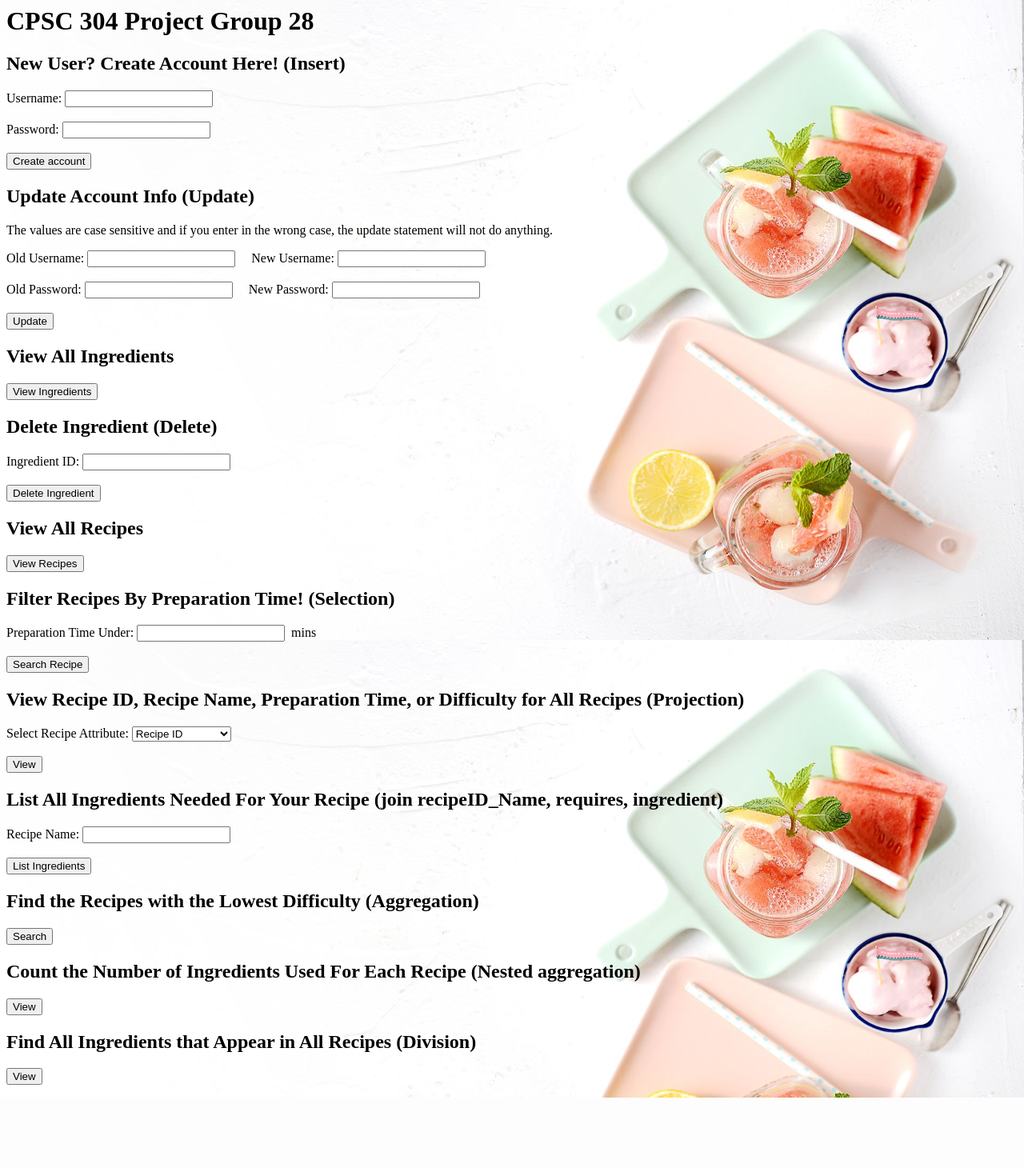
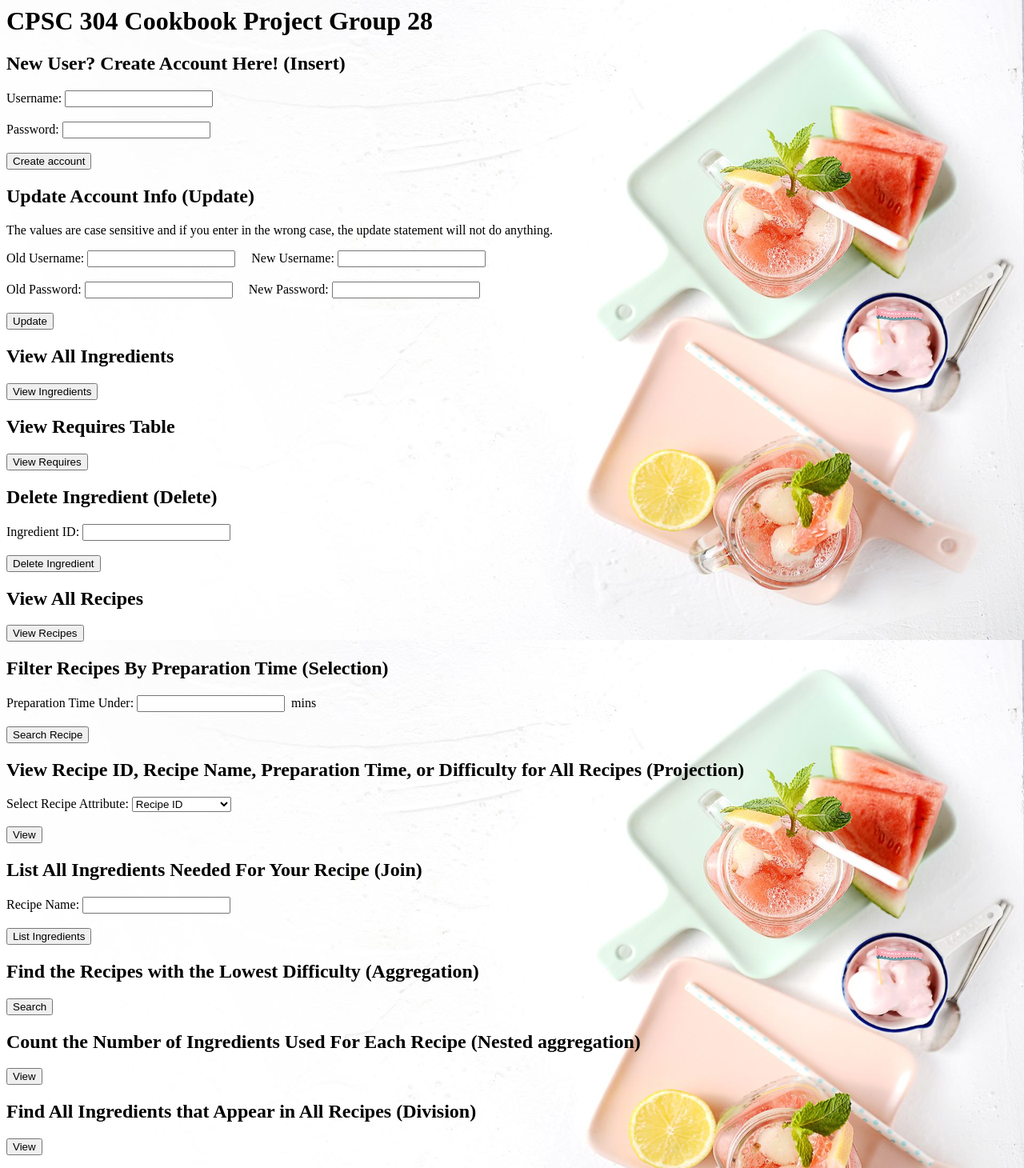
Before and after one commit to sherrywang615/Cookbook, a PHP site: page / in a window 1280 px wide. Shown: the whole page at 80% size. Before the commit the page ends 1372 px from the top, so only its background shows below. Run offline with PHP 8.4, Linux system fonts and the light colour scheme.

Commit message:
Added Requires table

```diff
--- a/CreateTables.sql
+++ b/CreateTables.sql
@@ -46,7 +46,6 @@ FOREIGN KEY (recipeID) REFERENCES Recipe_1
 ON DELETE CASCADE,
 FOREIGN KEY (ingredientID) REFERENCES Ingredient
 ON DELETE CASCADE);
-
 
 INSERT INTO Users VALUES ('user_1', 'qwe', '123');
 INSERT INTO Users VALUES ('user_2', 'asd', '1234');
--- a/index.php
+++ b/index.php
@@ -6,7 +6,7 @@
 </head>
 
 <body>
-    <h1>CPSC 304 Project Group 28 </h1>
+    <h1>CPSC 304 Cookbook Project Group 28 </h1>
     <h2>New User? Create Account Here! (Insert)</h2>
     <form method="POST" action="index.php">
         <!--refresh page when submitted-->
@@ -40,6 +40,14 @@
         <input type="submit" value="View Ingredients" name="viewIngredientSubmit">
     </form>
 
+    <h2>View Requires Table </h2>
+    <form method="GET" action="index.php">
+        <!--refresh page when submitted-->
+        <input type="hidden" id="viewRequiresRequest" name="viewRequiresRequest">
+
+        <input type="submit" value="View Requires" name="viewRequiresSubmit">
+    </form>
+
     <h2>Delete Ingredient (Delete)</h2>
     <form method="POST" action="index.php">
         <!--refresh page when submitted-->
@@ -57,7 +65,7 @@
         <input type="submit" value="View Recipes" name="viewRecipeSubmit">
     </form>
 
-    <h2>Filter Recipes By Preparation Time! (Selection) </h2>
+    <h2>Filter Recipes By Preparation Time (Selection) </h2>
     <form method="GET" action="index.php">
         <!--refresh page when submitted-->
         <input type="hidden" id="filterRecipePreparationTimeRequest" name="filterRecipePreparationTimeRequest">
@@ -83,7 +91,7 @@
     </form>
 
 
-    <h2>List All Ingredients Needed For Your Recipe (join recipeID_Name, requires, ingredient)</h2>
+    <h2>List All Ingredients Needed For Your Recipe (Join)</h2>
     <form method="GET" action="index.php">
         <!--refresh page when submitted-->
         <input type="hidden" id="listIngredientsRequest" name="listIngredientsRequest">
@@ -326,6 +334,23 @@
         echo "</table>";
     }
 
+    function printRequires_1()
+    {
+        global $db_conn;
+
+        $result = executePlainSQL("SELECT * FROM Requires_1");
+
+        echo "Requires_1 Table";
+        echo "<table>";
+        echo "<tr><th>Recipe ID</th><th>Ingredient ID</th></tr>";
+
+        while ($row = OCI_Fetch_Array($result, OCI_BOTH)) {
+            echo "<tr><td>" . $row[0] . "</td><td>" . $row[1] . "</td></tr>"; //or just use "echo $row[0]"
+        }
+
+        echo "</table>";
+    }
+
     function handleDeleteIngredientRequest()
     {
         global $db_conn;
@@ -349,20 +374,28 @@
         if($attribute =='recipeID') {
             $result = executePlainSQL("SELECT recipeID FROM Recipe_1, Recipe_2, Recipe_3 WHERE Recipe_1.recipeName = Recipe_2.recipeName
             AND Recipe_2.preparationTime = Recipe_3.preparationTime");
+            echo "Attribute Table";
+            echo "<table>";
+            echo "<tr><th>Recipe ID</th></tr>";
         } else if($attribute =='recipeName') {
             $result = executePlainSQL("SELECT Recipe_1.recipeName FROM Recipe_1, Recipe_2, Recipe_3 WHERE Recipe_1.recipeName = Recipe_2.recipeName
             AND Recipe_2.preparationTime = Recipe_3.preparationTime");
+            echo "Attribute Table";
+            echo "<table>";
+            echo "<tr><th>Recipe Name</th></tr>";
         } else if($attribute =='preparationTime') {
             $result = executePlainSQL("SELECT Recipe_2.preparationTime FROM Recipe_1, Recipe_2, Recipe_3 WHERE Recipe_1.recipeName = Recipe_2.recipeName
             AND Recipe_2.preparationTime = Recipe_3.preparationTime");
+            echo "Attribute Table";
+            echo "<table>";
+            echo "<tr><th>Preparation Time</th></tr>";
         } else if($attribute =='difficulty') {
             $result = executePlainSQL("SELECT diffculty FROM Recipe_1, Recipe_2, Recipe_3 WHERE Recipe_1.recipeName = Recipe_2.recipeName
             AND Recipe_2.preparationTime = Recipe_3.preparationTime");
+            echo "Attribute Table";
+            echo "<table>";
+            echo "<tr><th>Difficulty</th></tr>";
         }
-
-        echo "Attribute Table";
-        echo "<table>";
-        echo "<tr><th>Recipe ID</th></tr>";
 
         while ($row = OCI_Fetch_Array($result, OCI_BOTH)) {
             echo "<tr><td>" . $row[0] . "</td></tr>"; //or just use "echo $row[0]"
@@ -467,17 +500,6 @@
     }
 
 
-    // function handleCountRequest()
-    // {
-    //     global $db_conn;
-
-    //     $result = executePlainSQL("SELECT Count(*) FROM demoTable");
-
-    //     if (($row = oci_fetch_row($result)) != false) {
-    //         echo "<br> The number of tuples in demoTable: " . $row[0] . "<br>";
-    //     }
-    // }
-
     // HANDLE ALL POST ROUTES
     // A better coding practice is to have one method that reroutes your requests accordingly. It will make it easier to add/remove functionality.
     function handlePOSTRequest()
@@ -515,6 +537,8 @@
                 printIngredients();
             } else if (array_key_exists('viewRecipeRequest', $_GET)) {
                 printRecipes();
+            } else if (array_key_exists('viewRequiresRequest', $_GET)) {
+                printRequires_1();
             }
             disconnectFromDB();
         }
@@ -525,7 +549,7 @@
     } else if (
         isset($_GET['filterRecipeSubmit']) || isset($_GET['listIngredientsSubmit']) || isset($_GET['findMinDifficultySubmit'])
         || isset($_GET['countIngredientsSubmit']) || isset($_GET['findAllIngredientsSubmit']) || isset($_GET['viewAttributesSubmit'])
-        || isset($_GET['viewIngredientSubmit']) || isset($_GET['viewRecipeSubmit'])
+        || isset($_GET['viewIngredientSubmit']) || isset($_GET['viewRecipeSubmit']) || isset($_GET['viewRequiresSubmit'])
     ) {
         handleGETRequest();
     }
```
